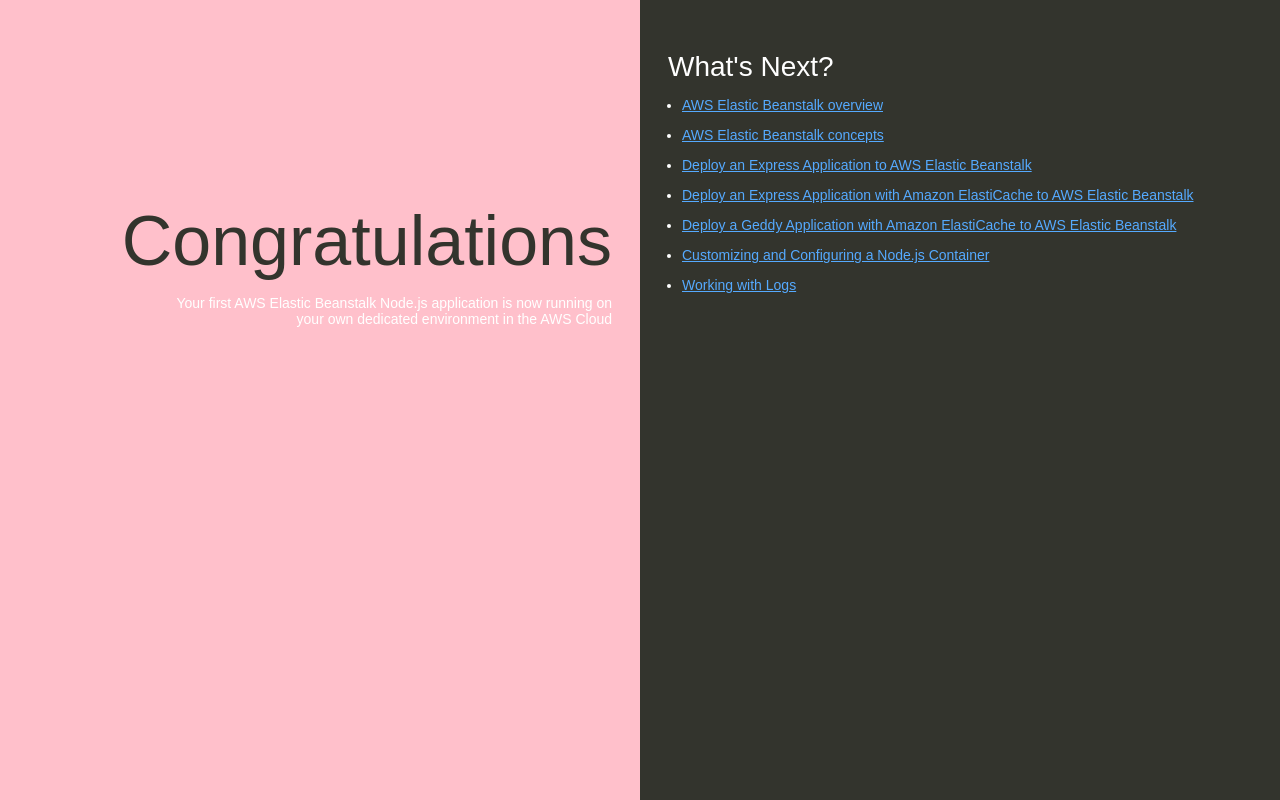
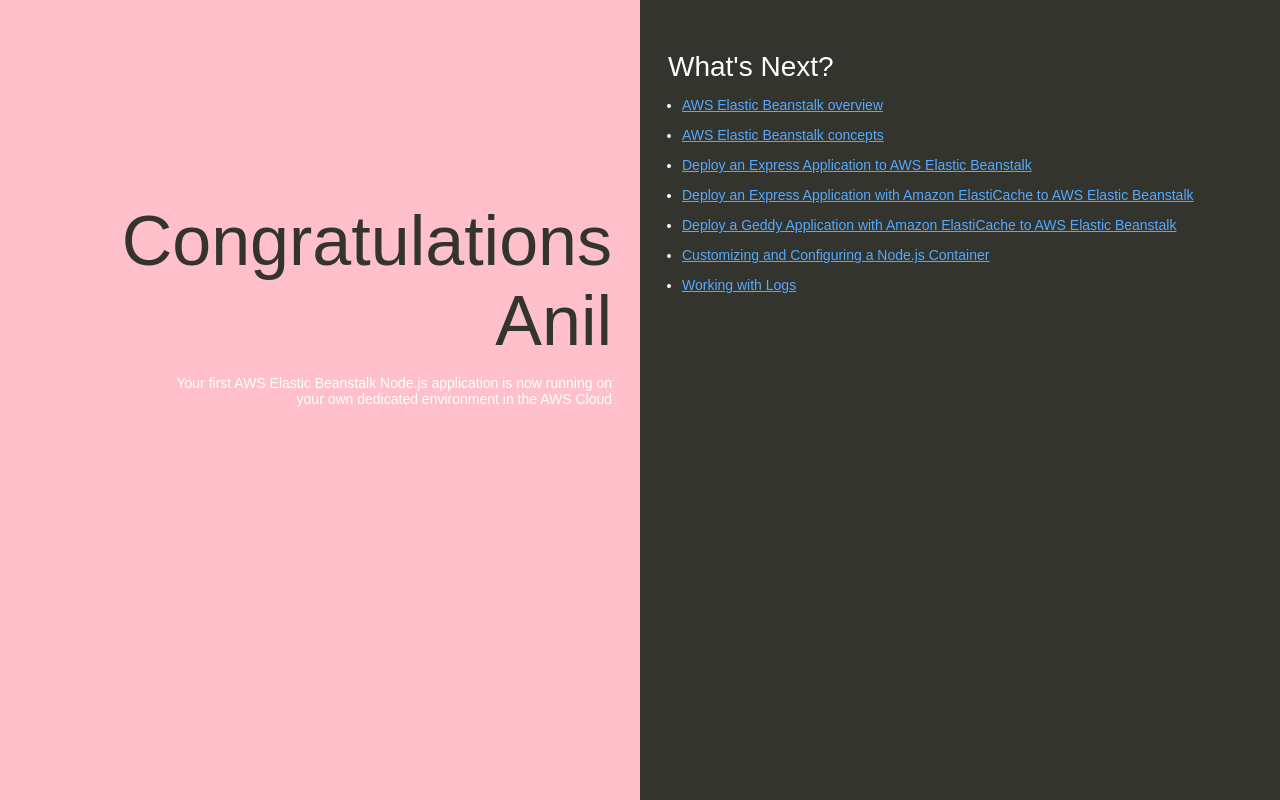
Before and after one commit to anilkumarakula8999/my-nodejs-app, a website: page index.html in a window 1280 px wide. Drawn offline with Linux system fonts and the light colour scheme.

Commit message:
Update index.html

```diff
--- a/index.html
+++ b/index.html
@@ -74,7 +74,7 @@
   </head>
   <body>
     <div class="textColumn">
-      <h1>Congratulations</h1>
+      <h1>Congratulations Anil</h1>
       <p>Your first AWS Elastic Beanstalk Node.js application is now running on your own dedicated environment in the AWS Cloud</p>
     </div>
     <div class="linksColumn">
```
